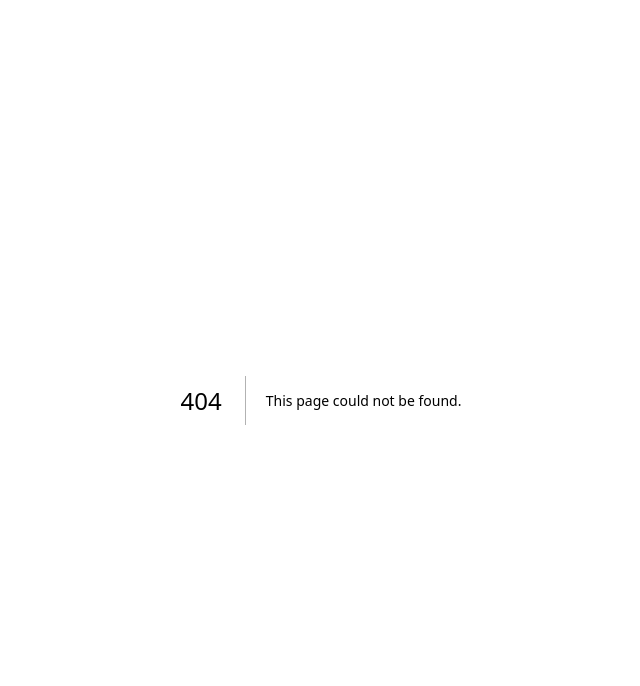
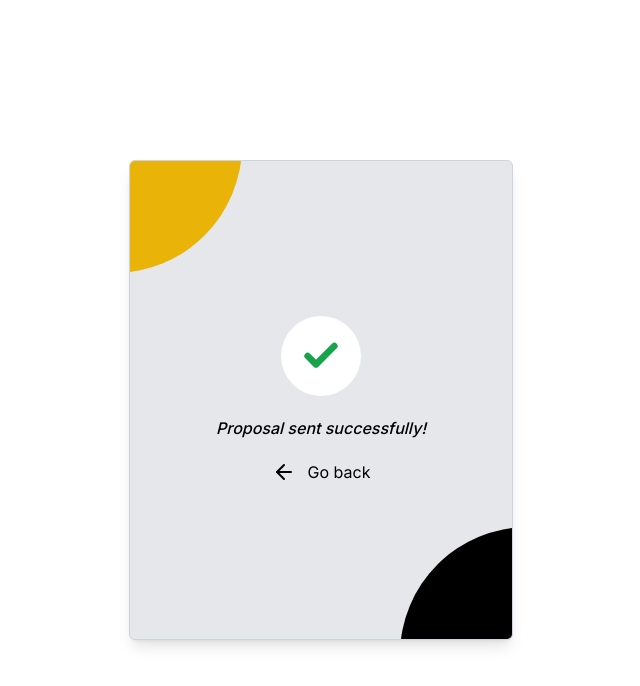
Before and after one commit to ODINKS/Hand-landing-page, a Next.js app: page /success-page in a window 1280 px wide. Before the commit this address had no page. Shown: the top 686 px of the page, without its empty margins (319-959 px from the left). Built offline with nearby package versions, Linux system fonts and the light colour scheme.

Commit message:
feat: create success page

```diff
--- /dev/null
+++ b/app/success-page/page.tsx
@@ -0,0 +1,24 @@
+import { Icons } from "@/components/icons";
+import Image from "next/image";
+import Link from "next/link";
+import React from "react";
+
+function SuccessPage() {
+  return (
+    <section className="w-full h-screen overflow-hidden flex justify-center items-center">
+      <div className="relative border border-slate-300 bg-gray-200 flex flex-col gap-5 items-center w-[30vw] h-[60vh] shadow-lg rounded-md justify-center overflow-hidden">
+        <div className="w-20 h-20 flex justify-center items-center bg-white rounded-full">
+          <Icons.check className="w-10 h-10 text-green-600" strokeWidth={4} />
+        </div>
+        <p className="italic font-medium">Proposal sent successfully!</p>
+        <Link href={"/"} className="flex gap-3">
+          <Icons.arrowLeft /> <span>Go back</span>
+        </Link>
+        <div className="w-32 h-32 absolute -top-4 -left-4 rounded bg-yellow-500 rounded-br-full"></div>
+        <div className="w-32 h-32 absolute -bottom-4 -right-4 rounded bg-black rounded-tl-full"></div>
+      </div>
+    </section>
+  );
+}
+
+export default SuccessPage;
--- a/components/icons.tsx
+++ b/components/icons.tsx
@@ -1,4 +1,6 @@
 import {
+  ArrowLeft,
+  Check,
   Facebook,
   Instagram,
   Linkedin,
@@ -13,4 +15,6 @@ export const Icons = {
   linkedIn: Linkedin,
   facebook: Facebook,
   instagram: Instagram,
+  arrowLeft: ArrowLeft,
+  check: Check,
 };
--- a/components/landing-page/Contact.tsx
+++ b/components/landing-page/Contact.tsx
@@ -47,7 +47,7 @@ function Contact() {
                         } is required`,
                       },
                     })}
-                    className="border-2 border-slate-400 focus:outline-none focus:border-yellow-300 px-4 lg:px-6 py-2 md:py-4 rounded-md placeholder:text-black placeholder:font-medium w-full"
+                    className="border-2 border-slate-400 focus:outline-none focus:border-yellow-300 px-4 lg:px-6 py-2 md:py-3 rounded-md placeholder:text-black placeholder:font-medium w-full"
                   />
                 )}
 
--- a/components/landing-page/Hero.tsx
+++ b/components/landing-page/Hero.tsx
@@ -1,10 +1,12 @@
-import Image from "next/image";
 import React from "react";
 
 function Hero() {
   return (
-    <section className="h-[87vh]">
-      <Image src={"next.svg"} alt="Hand" width={1000} height={1000} className="w-full h-full" />
+    <section className="min-h-[87vh] bg-[url('/hero_img.png')] bg-contain bg-center flex justify-center py-20">
+      <h1 className="font-bold text-6xl flex flex-col gap-3">
+        <span>Let&apos;s create something </span>
+        <span>great together.</span>
+      </h1>
     </section>
   );
 }
```
Also changed, not shown: public/hero_img.png (added), 1 other file (tests, documents, lock files or other folders).
